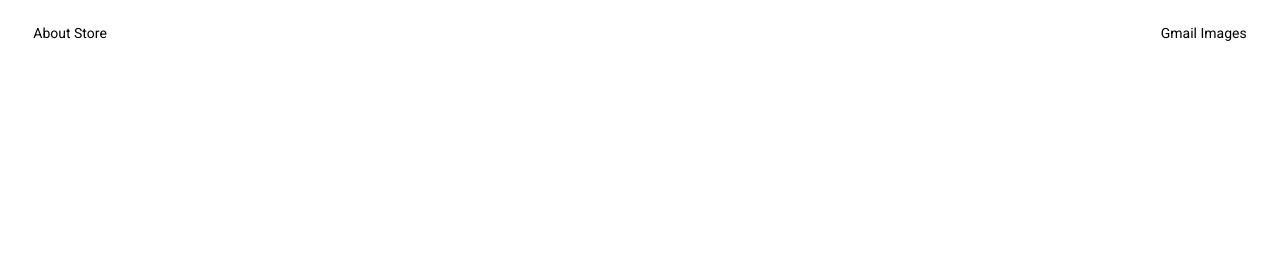
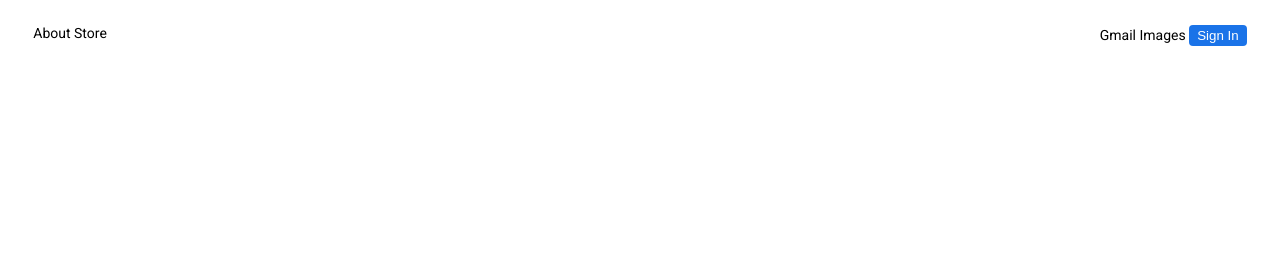
Before and after one commit to abdiYuu/google-homepage, a plain HTML site: page index.html in a window 1280 px wide. Shown: the top 273 px of the page. Drawn offline with Linux system fonts and the light colour scheme.

Commit message:
Added Sign In Button

```diff
--- a/index.html
+++ b/index.html
@@ -15,6 +15,7 @@
 				<div id='right-links'>
 				<a href='#gmail'>Gmail</a>
 				<a href='#images'>Images</a>
+				<button id='login'><a href='#login' id='login-button'>Sign In</a></button>
 				</div>
 			</nav>
 		</div>
--- a/main.css
+++ b/main.css
@@ -12,6 +12,7 @@ nav {
 	display:flex;
 	flex-direction:row;
 	justify-content:space-between;
+	flex-wrap:nowrap;
 	margin-top:2%;
 	font-size:14px;
 	margin:2%;
@@ -23,6 +24,22 @@ div > a {
 	color:black;
 	font-family:'Roboto',sans-serif;
 	margin:auto;
+}
+
+#login {
+	background:#1a73e8;
+	height:auto;
+	border-radius:4px;
+	border:2px solid transparent;
+}
+
+#login:hover {
+	background:#2b7de9;
+}
+
+#login-button {
+	color:white;
+	text-decoration:none;
 }
 
 #logo-space {
```
